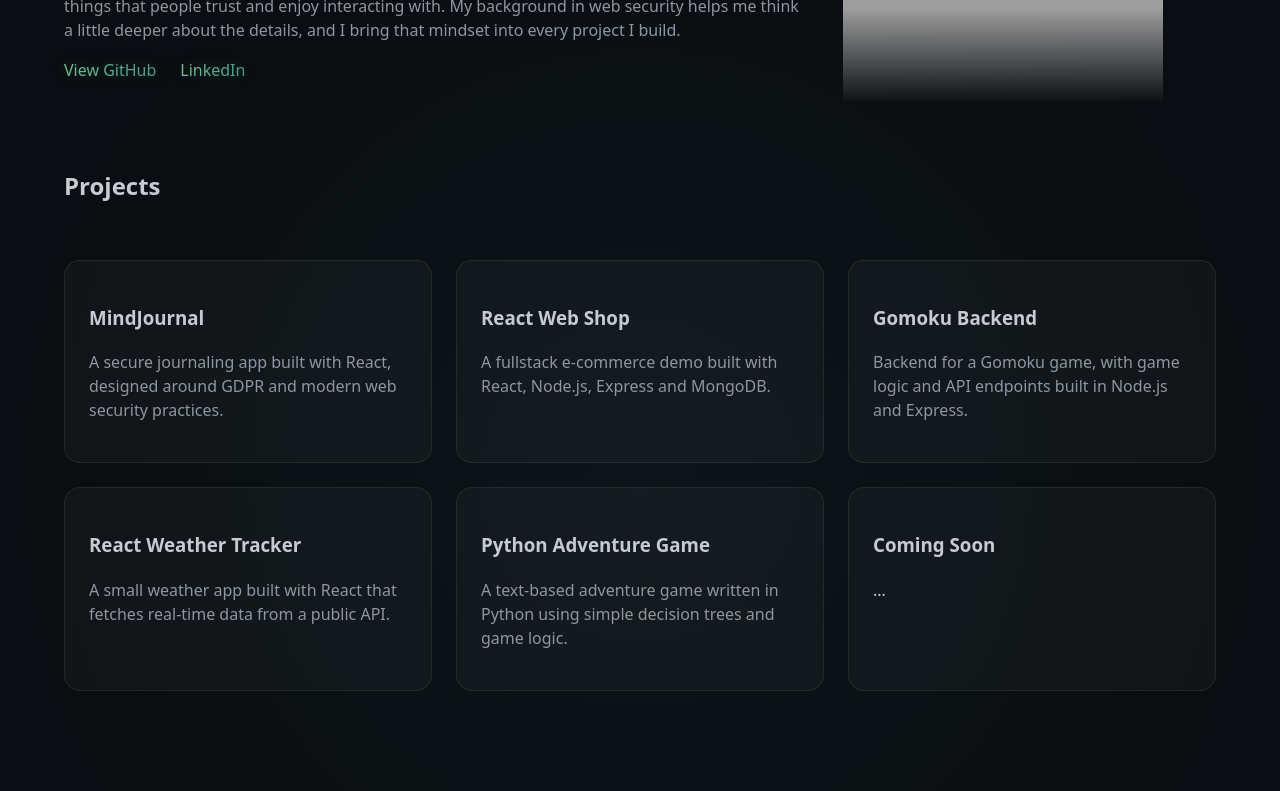
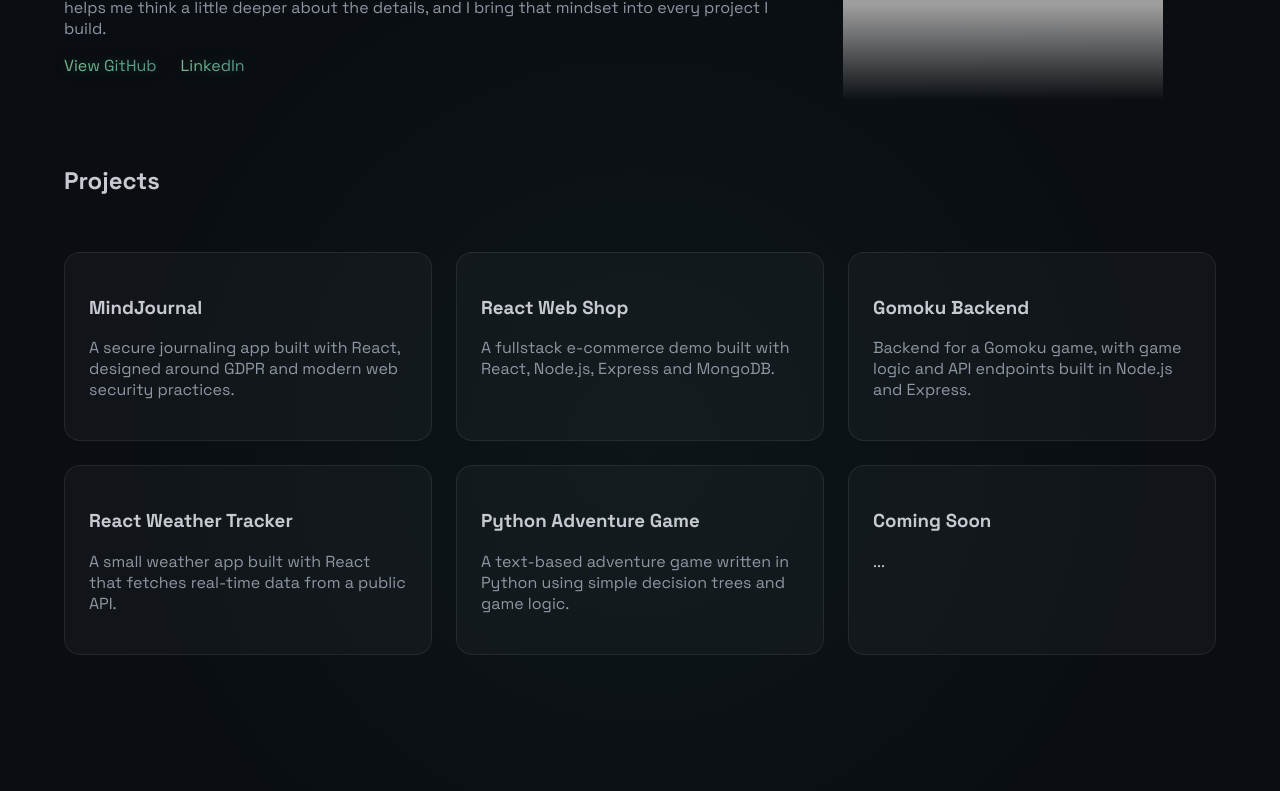
Before and after one commit to hampusvh/hampusvh-portfolio, a Next.js app: page / in a window 1280 px wide. Shown: the part 400-1191 px from the top of the page. Built offline with nearby package versions, Linux system fonts and the light colour scheme; grey boxes are pictures that could not be loaded.

Commit message:
Implement smooth scrolling for navigation anchor links

```diff
--- a/app/layout.tsx
+++ b/app/layout.tsx
@@ -1,5 +1,33 @@
+import localFont from "next/font/local";
 import "../styles/theme.css";
 import "../styles/global.css";
+
+const spaceGrotesk = localFont({
+  src: [
+    {
+      path: "../public/fonts/space-grotesk/SpaceGrotesk-Regular.ttf",
+      weight: "400",
+      style: "normal",
+    },
+    {
+      path: "../public/fonts/space-grotesk/SpaceGrotesk-Medium.ttf",
+      weight: "500",
+      style: "normal",
+    },
+    {
+      path: "../public/fonts/space-grotesk/SpaceGrotesk-SemiBold.ttf",
+      weight: "600",
+      style: "normal",
+    },
+    {
+      path: "../public/fonts/space-grotesk/SpaceGrotesk-Bold.ttf",
+      weight: "700",
+      style: "normal",
+    },
+  ],
+  variable: "--font-space-grotesk",
+});
+
 
 export const metadata = {
   title: "Hampus von Horn",
@@ -9,7 +37,7 @@ export const metadata = {
 export default function RootLayout({ children }: { children: React.ReactNode }) {
 
   return (
-    <html lang="en">
+    <html lang="en" className={spaceGrotesk.variable}>
       <body>
         {children}
       </body>
--- a/components/sections/ProjectsSection.tsx
+++ b/components/sections/ProjectsSection.tsx
@@ -3,7 +3,7 @@ import "@/styles/sections/projects.css";
 
 function ProjectsSection() {
   return (
-    <section className="section projects">
+    <section id="projects" className="section projects">
       <div className="container">
         <h2 className="section-title">Projects</h2>
         <div className="projects-grid">
--- a/components/sections/StackSection.tsx
+++ b/components/sections/StackSection.tsx
@@ -2,7 +2,7 @@ import "@/styles/sections/stack.css";
 
 function StackSection() {
   return (
-    <section className="section stack">
+    <section id="stack" className="section stack">
       <div className="container">
         <h2 className="section-title">Tech Stack</h2>
 
--- a/styles/global.css
+++ b/styles/global.css
@@ -10,17 +10,19 @@ body {
   min-height: 100%;
 }
 
+html {
+  scroll-behavior: smooth;
+}
+
 body {
   background:
-    /* mer koncentrerat ljus runt hero + projects */
     radial-gradient(circle at 50% 50%,
-      /* mitten av sidan istället för längre ner */
       rgba(40, 120, 110, 0.075),
       transparent 58%),
     #0a0d11;
 
   color: var(--text-main);
-  font: var(--text-style-body);
+  font-family: var(--font-space-grotesk);
   position: relative;
 }
 
--- a/styles/theme.css
+++ b/styles/theme.css
@@ -15,7 +15,26 @@
 
   --bg-page: #080A0F;
 
+  /* TESTING */
   --accent-teal: hsl(185, 40%, 60%);
   --accent-amber: hsl(35, 90%, 65%);
 
+  --accent-teal: hsl(170 65% 65%);
+  --accent-teal-soft: hsl(170 45% 55%);
+
+  /* CONTENT HIGHLIGHT (AMBER) */
+  --accent-amber: hsl(35 80% 72%);
+  /* project card titles */
+  --accent-amber-soft: hsl(35 65% 65%);
+  /* "Projects" rubrik */
+
+  /* BORDERS / UI */
+  --border-soft: rgba(255, 255, 255, 0.06);
+  --border-strong: rgba(255, 255, 255, 0.12);
+
+  /* PANELS */
+  --panel-strong: rgba(0, 0, 0, 0.22);
+  /* Projects panel */
+  --panel-soft: rgba(0, 0, 0, 0.15);
+
 }
```
